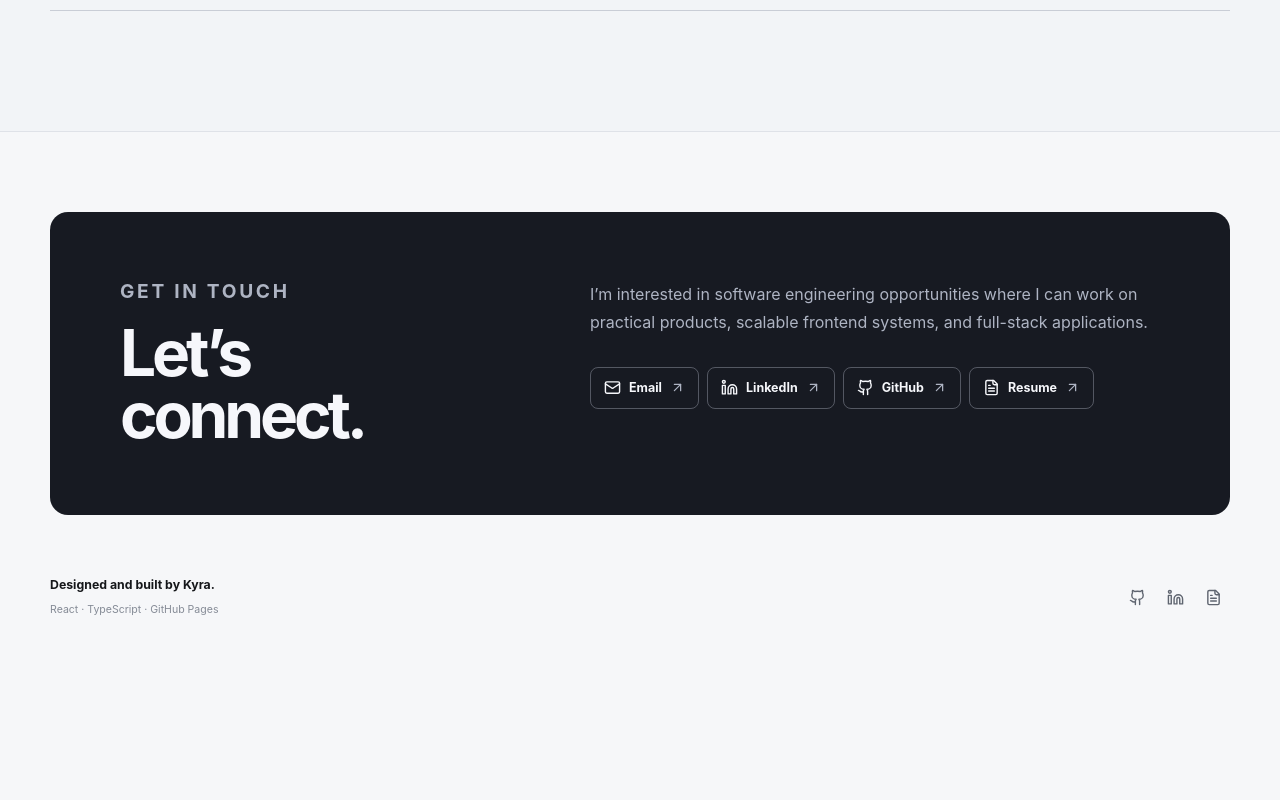
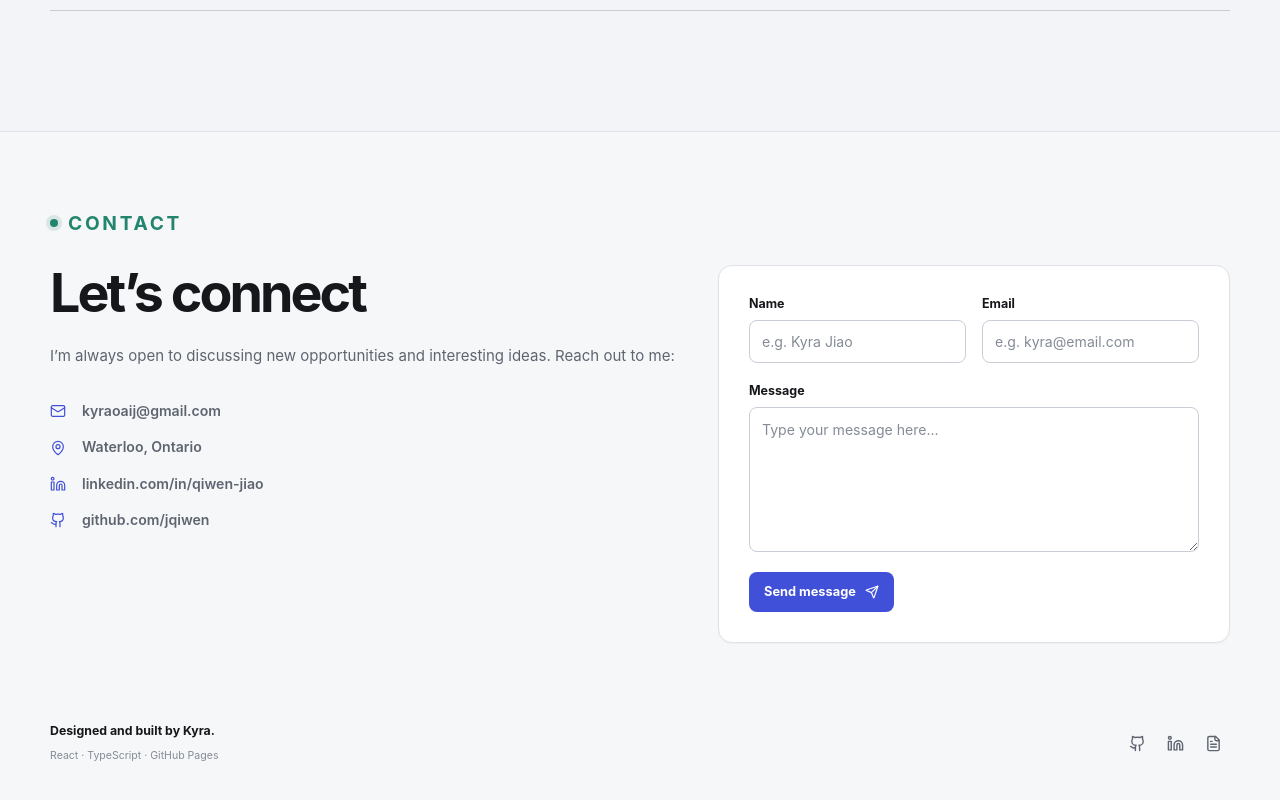
Before and after one commit to jqiwen/Portfolio, a React (Vite) app: page / in a window 1280 px wide. Shown: the part 6933-7733 px from the top of the page. Before the commit the page ends 7591 px from the top, so only its background shows below. Built offline with nearby package versions, Linux system fonts and the light colour scheme.

Commit message:
update contact

```diff
--- a/src/components/Contact.tsx
+++ b/src/components/Contact.tsx
@@ -1,41 +1,254 @@
-import { ArrowUpRight, FileText, Github, Linkedin, Mail } from 'lucide-react'
+import { useState, type FormEvent } from 'react'
+import { Github, Linkedin, Mail, MapPin, Send } from 'lucide-react'
 import { profile } from '../data/profile'
 
-const contactLinks = [
-  { label: 'Email', href: `mailto:${profile.email}`, icon: Mail },
-  { label: 'LinkedIn', href: profile.linkedin, icon: Linkedin },
-  { label: 'GitHub', href: profile.github, icon: Github },
-  { label: 'Resume', href: profile.resume, icon: FileText },
-]
+type FieldName = 'name' | 'email' | 'message'
+type FieldErrors = Partial<Record<FieldName, string>>
+type SubmitStatus = 'idle' | 'sending' | 'success' | 'error'
+
+const emailPattern = /^[^\s@]+@[^\s@]+\.[^\s@]+$/
+
+const contactDetails = [
+  {
+    label: 'Email',
+    value: profile.email,
+    href: `mailto:${profile.email}`,
+    icon: Mail,
+    external: false,
+  },
+  {
+    label: 'Location',
+    value: profile.location,
+    href: undefined,
+    icon: MapPin,
+    external: false,
+  },
+  {
+    label: 'LinkedIn',
+    value: profile.linkedin.replace(/^https?:\/\/(www\.)?/, '').replace(/\/$/, ''),
+    href: profile.linkedin,
+    icon: Linkedin,
+    external: true,
+  },
+  {
+    label: 'GitHub',
+    value: profile.github.replace(/^https?:\/\/(www\.)?/, '').replace(/\/$/, ''),
+    href: profile.github,
+    icon: Github,
+    external: true,
+  },
+] as const
 
 export function Contact() {
+  const [fieldErrors, setFieldErrors] = useState<FieldErrors>({})
+  const [submitStatus, setSubmitStatus] = useState<SubmitStatus>('idle')
+
+  const clearFieldError = (field: FieldName) => {
+    setFieldErrors((current) => {
+      if (!current[field]) return current
+
+      const next = { ...current }
+      delete next[field]
+      return next
+    })
+
+    if (submitStatus === 'success' || submitStatus === 'error') {
+      setSubmitStatus('idle')
+    }
+  }
+
+  const handleSubmit = async (event: FormEvent<HTMLFormElement>) => {
+    event.preventDefault()
+
+    if (submitStatus === 'sending') return
+
+    const form = event.currentTarget
+    const formData = new FormData(form)
+    const values = {
+      name: String(formData.get('name') ?? '').trim(),
+      email: String(formData.get('email') ?? '').trim(),
+      message: String(formData.get('message') ?? '').trim(),
+    }
+    const nextErrors: FieldErrors = {}
+
+    if (!values.name) nextErrors.name = 'Please enter your name.'
+    if (!values.email) {
+      nextErrors.email = 'Please enter your email.'
+    } else if (!emailPattern.test(values.email)) {
+      nextErrors.email = 'Please enter a valid email.'
+    }
+    if (!values.message) nextErrors.message = 'Please enter a message.'
+
+    if (Object.keys(nextErrors).length > 0) {
+      setFieldErrors(nextErrors)
+      setSubmitStatus('idle')
+      const firstInvalidField = Object.keys(nextErrors)[0] as FieldName
+      ;(form.elements.namedItem(firstInvalidField) as HTMLElement | null)?.focus()
+      return
+    }
+
+    setFieldErrors({})
+    setSubmitStatus('sending')
+
+    try {
+      const response = await fetch(form.action, {
+        method: 'POST',
+        headers: {
+          Accept: 'application/json',
+          'Content-Type': 'application/json',
+        },
+        body: JSON.stringify({
+          ...values,
+          _subject: 'New portfolio contact message',
+          _template: 'table',
+          _honey: String(formData.get('_honey') ?? ''),
+        }),
+      })
+      const result = (await response.json()) as { success?: boolean | string }
+
+      if (!response.ok || result.success === false || result.success === 'false') {
+        throw new Error('Message submission failed')
+      }
+
+      form.reset()
+      setSubmitStatus('success')
+    } catch {
+      setSubmitStatus('error')
+    }
+  }
+
   return (
     <section className="contact-section" id="contact" aria-labelledby="contact-heading">
       <div className="container">
-        <div className="contact-panel">
-          <div>
-            <p className="eyebrow eyebrow--light">Get in touch</p>
-            <h2 id="contact-heading">Let’s connect.</h2>
+        <p className="eyebrow contact-eyebrow">
+          <span aria-hidden="true" />
+          Contact
+        </p>
+
+        <div className="contact-layout">
+          <div className="contact-info">
+            <h2 id="contact-heading">Let’s connect</h2>
+            <p className="contact-info__intro">
+              I’m always open to discussing new opportunities and interesting ideas. Reach out to me:
+            </p>
+
+            <ul className="contact-details" aria-label="Contact details">
+              {contactDetails.map(({ label, value, href, icon: Icon, external }) => (
+                <li key={label}>
+                  <Icon aria-hidden="true" size={16} strokeWidth={1.8} />
+                  {href ? (
+                    <a
+                      href={href}
+                      target={external ? '_blank' : undefined}
+                      rel={external ? 'noreferrer' : undefined}
+                      aria-label={`${label}: ${value}`}
+                    >
+                      {value}
+                    </a>
+                  ) : (
+                    <p>{value}</p>
+                  )}
+                </li>
+              ))}
+            </ul>
           </div>
-          <div className="contact-panel__copy">
-            <p>
-              I’m interested in software engineering opportunities where I can work on practical products, scalable frontend systems, and full-stack applications.
-            </p>
-            <div className="contact-links">
-              {contactLinks.map(({ label, href, icon: Icon }) => (
-                <a
-                  key={label}
-                  href={href}
-                  target={href.startsWith('mailto:') ? undefined : '_blank'}
-                  rel={href.startsWith('mailto:') ? undefined : 'noreferrer'}
-                >
-                  <Icon aria-hidden="true" size={17} />
-                  {label}
-                  <ArrowUpRight aria-hidden="true" size={15} />
-                </a>
-              ))}
+
+          <form
+            className="contact-form"
+            action={`https://formsubmit.co/ajax/${profile.email}`}
+            method="POST"
+            noValidate
+            onSubmit={handleSubmit}
+          >
+            <div className="contact-form__top-row">
+              <div className="contact-form__field">
+                <label htmlFor="contact-name">Name</label>
+                <input
+                  id="contact-name"
+                  name="name"
+                  type="text"
+                  autoComplete="name"
+                  placeholder="e.g. Kyra Jiao"
+                  required
+                  aria-invalid={Boolean(fieldErrors.name)}
+                  aria-describedby={fieldErrors.name ? 'contact-name-error' : undefined}
+                  onChange={() => clearFieldError('name')}
+                />
+                {fieldErrors.name && (
+                  <span className="contact-form__error" id="contact-name-error">
+                    {fieldErrors.name}
+                  </span>
+                )}
+              </div>
+
+              <div className="contact-form__field">
+                <label htmlFor="contact-email">Email</label>
+                <input
+                  id="contact-email"
+                  name="email"
+                  type="email"
+                  autoComplete="email"
+                  placeholder="e.g. kyra@email.com"
+                  required
+                  aria-invalid={Boolean(fieldErrors.email)}
+                  aria-describedby={fieldErrors.email ? 'contact-email-error' : undefined}
+                  onChange={() => clearFieldError('email')}
+                />
+                {fieldErrors.email && (
+                  <span className="contact-form__error" id="contact-email-error">
+                    {fieldErrors.email}
+                  </span>
+                )}
+              </div>
             </div>
-          </div>
+
+            <div className="contact-form__field">
+              <label htmlFor="contact-message">Message</label>
+              <textarea
+                id="contact-message"
+                name="message"
+                placeholder="Type your message here..."
+                required
+                aria-invalid={Boolean(fieldErrors.message)}
+                aria-describedby={fieldErrors.message ? 'contact-message-error' : undefined}
+                onChange={() => clearFieldError('message')}
+              />
+              {fieldErrors.message && (
+                <span className="contact-form__error" id="contact-message-error">
+                  {fieldErrors.message}
+                </span>
+              )}
+            </div>
+
+            <input
+              className="contact-form__honeypot"
+              name="_honey"
+              type="text"
+              tabIndex={-1}
+              autoComplete="off"
+              aria-hidden="true"
+            />
+
+            <div className="contact-form__actions">
+              <button
+                className="button contact-form__submit"
+                type="submit"
+                disabled={submitStatus === 'sending'}
+              >
+                {submitStatus === 'sending' ? 'Sending...' : 'Send message'}
+                <Send aria-hidden="true" size={14} />
+              </button>
+
+              <p
+                className={`contact-form__status contact-form__status--${submitStatus}`}
+                role={submitStatus === 'error' ? 'alert' : 'status'}
+                aria-live="polite"
+              >
+                {submitStatus === 'success' && 'Message sent successfully.'}
+                {submitStatus === 'error' && 'Something went wrong. Please try again.'}
+              </p>
+            </div>
+          </form>
         </div>
       </div>
     </section>
--- a/src/index.css
+++ b/src/index.css
@@ -1549,66 +1549,220 @@ ul {
 
 /* Contact */
 .contact-section {
-  padding: 80px 0 30px;
-}
-
-.contact-panel {
-  display: grid;
-  grid-template-columns: minmax(280px, 0.8fr) minmax(0, 1.2fr);
-  gap: 90px;
-  padding: 68px 70px;
-  border-radius: 18px;
-  background: var(--contact);
-  color: var(--contact-text);
-}
-
-.eyebrow--light {
-  color: var(--contact-muted);
-}
-
-.contact-panel h2 {
-  margin-top: 19px;
-  font-size: clamp(2.8rem, 5vw, 4.8rem);
+  padding: 80px 0 48px;
+}
+
+.contact-eyebrow {
+  margin-bottom: 30px;
+  color: var(--success);
+}
+
+.contact-eyebrow span {
+  width: 8px;
+  height: 8px;
+  flex: 0 0 8px;
+  border-radius: 50%;
+  background: var(--success);
+  box-shadow: 0 0 0 4px color-mix(in srgb, var(--success) 14%, transparent);
+}
+
+.contact-layout {
+  display: grid;
+  grid-template-columns: minmax(280px, 0.8fr) minmax(0, 1.4fr);
+  gap: clamp(48px, 6vw, 76px);
+  align-items: start;
+}
+
+.contact-info h2 {
+  font-size: clamp(2.2rem, 4.2vw, 4rem);
   font-weight: 650;
-  letter-spacing: -0.065em;
-  line-height: 0.98;
-}
-
-.contact-panel__copy > p {
-  max-width: 630px;
-  color: var(--contact-muted);
-  font-size: 1rem;
-  line-height: 1.78;
-}
-
-.contact-links {
-  display: flex;
-  flex-wrap: wrap;
+  letter-spacing: -0.055em;
+  line-height: 1.04;
+}
+
+.contact-info__intro {
+  max-width: 410px;
+  margin-top: 22px;
+  color: var(--text-secondary);
+  font-size: 1.04rem;
+  line-height: 1.75;
+}
+
+.contact-details {
+  display: grid;
+  gap: 16px;
+  margin-top: 32px;
+  list-style: none;
+}
+
+.contact-details li {
+  display: grid;
+  grid-template-columns: 22px minmax(0, 1fr);
+  gap: 10px;
+  align-items: center;
+}
+
+.contact-details li > svg {
+  color: var(--accent);
+}
+
+.contact-details li a,
+.contact-details li p {
+  color: var(--text-secondary);
+  font-size: 0.88rem;
+  font-weight: 580;
+  line-height: 1.45;
+  overflow-wrap: anywhere;
+}
+
+.contact-details li a {
+  transition: color 150ms ease;
+}
+
+.contact-details li a:hover {
+  color: var(--accent);
+}
+
+.contact-form {
+  position: relative;
+  display: grid;
+  gap: 20px;
+  padding: 30px;
+  border: 1px solid var(--border);
+  border-radius: 14px;
+  background: var(--surface);
+  box-shadow: var(--shadow-sm);
+}
+
+.contact-form__top-row {
+  display: grid;
+  grid-template-columns: repeat(2, minmax(0, 1fr));
+  gap: 16px;
+}
+
+.contact-form__field {
+  display: grid;
   gap: 8px;
-  margin-top: 30px;
-}
-
-.contact-links a {
-  display: inline-flex;
-  min-height: 42px;
-  align-items: center;
-  gap: 8px;
-  padding: 0 13px;
-  border: 1px solid color-mix(in srgb, var(--contact-muted) 40%, transparent);
-  border-radius: 8px;
-  color: var(--contact-text);
+  min-width: 0;
+}
+
+.contact-form__field label {
+  color: var(--text-primary);
   font-size: 0.78rem;
   font-weight: 680;
-  transition: background-color 150ms ease, border-color 150ms ease;
-}
-
-.contact-links a:hover {
-  border-color: var(--contact-text);
-  background: color-mix(in srgb, var(--contact-text) 9%, transparent);
-}
-
-.contact-links a svg:last-child {
-  color: var(--contact-muted);
+  line-height: 1.3;
+}
+
+.contact-form input,
+.contact-form textarea {
+  width: 100%;
+  border: 1px solid var(--border-strong);
+  border-radius: 8px;
+  background: var(--surface-raised);
+  color: var(--text-primary);
+  font-size: 0.88rem;
+  transition: border-color 150ms ease, box-shadow 150ms ease, background-color 150ms ease;
+}
+
+.contact-form input {
+  height: 43px;
+  padding: 0 12px;
+}
+
+.contact-form textarea {
+  min-height: 145px;
+  padding: 11px 12px;
+  line-height: 1.6;
+  resize: vertical;
+}
+
+.contact-form input::placeholder,
+.contact-form textarea::placeholder {
+  color: var(--text-tertiary);
+}
+
+.contact-form input:focus,
+.contact-form textarea:focus {
+  outline: none;
+  border-color: var(--accent);
+  box-shadow: 0 0 0 3px color-mix(in srgb, var(--accent) 14%, transparent);
+}
+
+.contact-form input[aria-invalid='true'],
+.contact-form textarea[aria-invalid='true'] {
+  border-color: var(--accent-strong);
+}
+
+.contact-form__error {
+  color: var(--accent-strong);
+  font-size: 0.72rem;
+  font-weight: 600;
+  line-height: 1.3;
+}
+
+.contact-form__honeypot {
+  position: absolute;
+  left: -10000px;
+  width: 1px !important;
+  height: 1px !important;
+  overflow: hidden;
+}
+
+.contact-form__actions {
+  display: flex;
+  min-height: 40px;
+  align-items: center;
+  gap: 14px;
+}
+
+.contact-form__submit {
+  min-height: 40px;
+  flex: 0 0 auto;
+  padding: 0 15px;
+  border: 0;
+  border-radius: 8px;
+  background: var(--accent);
+  color: var(--surface);
+  cursor: pointer;
+  font-size: 0.8rem;
+}
+
+.contact-form__submit:hover:not(:disabled) {
+  background: var(--accent-strong);
+}
+
+.contact-form__submit:disabled {
+  cursor: wait;
+  opacity: 0.68;
+  transform: none;
+}
+
+.contact-form__status {
+  color: var(--text-secondary);
+  font-size: 0.76rem;
+  font-weight: 600;
+  line-height: 1.4;
+}
+
+.contact-form__status--success {
+  color: var(--success);
+}
+
+.contact-form__status--error {
+  color: var(--accent-strong);
+}
+
+@media (min-width: 1181px) {
+  .contact-layout {
+    grid-template-columns: minmax(620px, 1.1fr) minmax(0, 1fr);
+    gap: 48px;
+  }
+
+  .contact-info__intro {
+    max-width: none;
+    font-size: 0.94rem;
+    white-space: nowrap;
+  }
 }
 
 /* Footer */
@@ -1757,10 +1911,9 @@ ul {
     width: min(100%, 560px);
   }
 
-  .contact-panel {
+  .contact-layout {
     grid-template-columns: 1fr;
     gap: 42px;
-    padding: 56px;
   }
 }
 
@@ -1948,22 +2101,15 @@ ul {
   }
 
   .contact-section {
-    padding-bottom: 20px;
-  }
-
-  .contact-section .container {
-    width: 100%;
-  }
-
-  .contact-panel {
+    padding-bottom: 35px;
+  }
+
+  .contact-layout {
     gap: 35px;
-    padding: 52px 24px;
-    border-radius: 0;
-  }
-
-  .contact-links a {
-    flex: 1 1 calc(50% - 4px);
-    justify-content: center;
+  }
+
+  .contact-form {
+    padding: 24px;
   }
 }
 
@@ -2014,8 +2160,14 @@ ul {
     display: grid;
   }
 
-  .contact-links a {
-    flex-basis: 100%;
+  .contact-form__top-row {
+    grid-template-columns: 1fr;
+  }
+
+  .contact-form__actions {
+    min-height: 0;
+    align-items: flex-start;
+    flex-direction: column;
   }
 
   .site-footer__inner {
```
